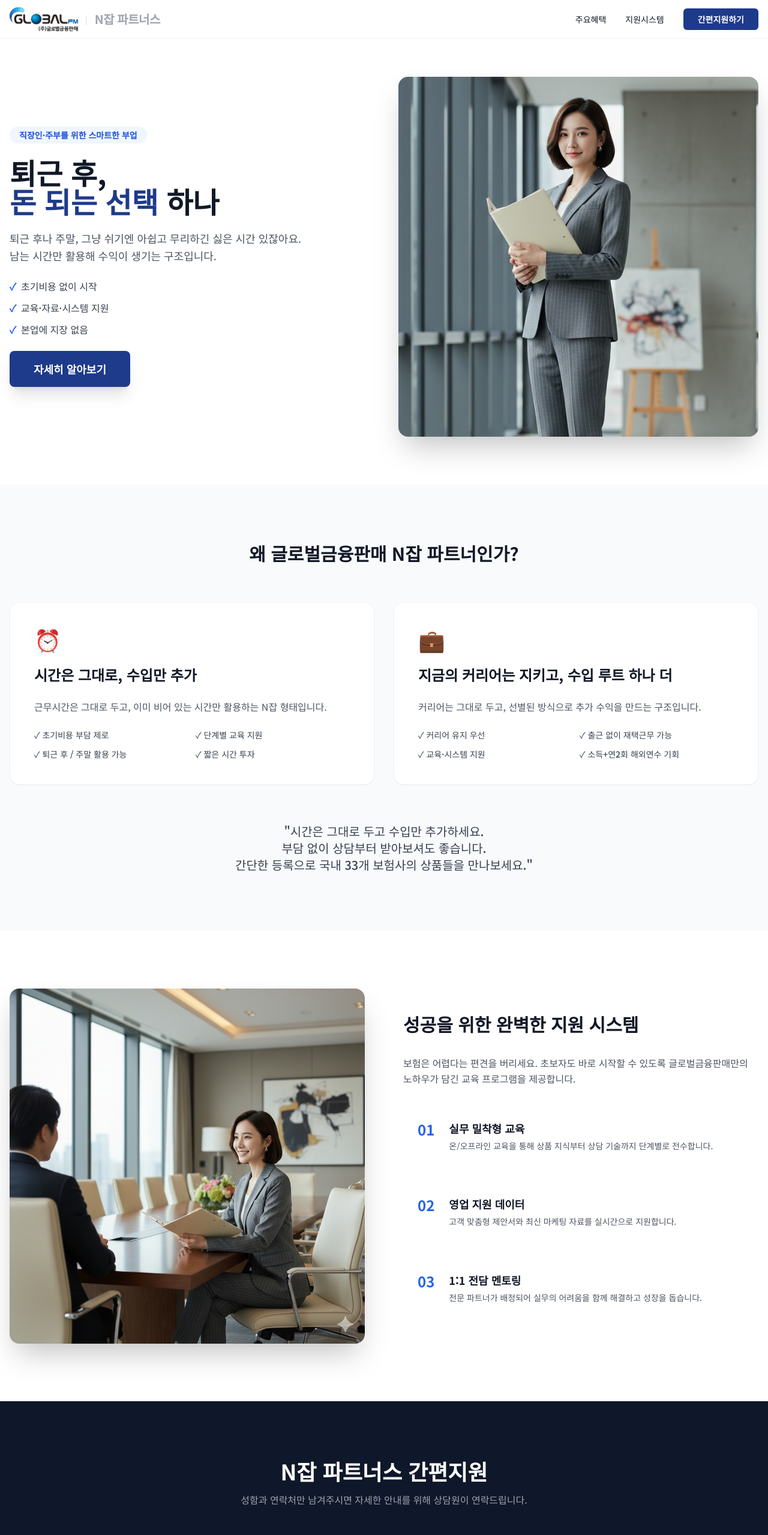
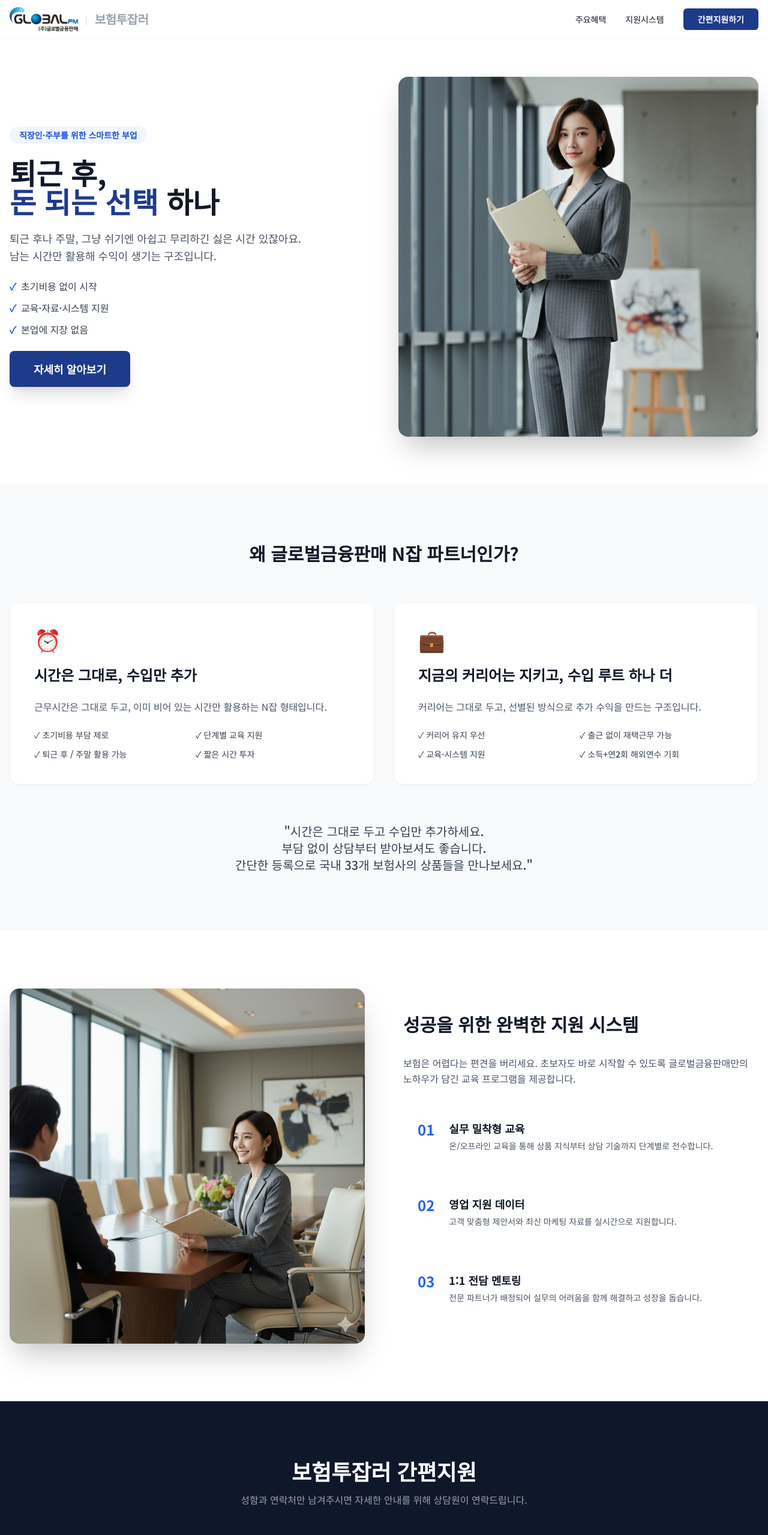
Before and after one commit to myneoego/NJobPartners, a React (Vite) app: page / in a window 1280 px wide. Shown: the top 2559 px of the page at 60% size. Built offline with nearby package versions, Linux system fonts and the light colour scheme.

Commit message:
Update service name from N잡 파트너스 to 보험투잡러

```diff
--- a/index.html
+++ b/index.html
@@ -4,7 +4,7 @@
     <meta charset="UTF-8" />
     <link rel="icon" type="image/svg+xml" href="/vite.svg" />
     <meta name="viewport" content="width=device-width, initial-scale=1.0" />
-    <title>N잡 파트너스 모집 - 글로벌금융판매</title>
+    <title>보험투잡러 모집 - 글로벌금융판매</title>
     <link rel="preconnect" href="https://fonts.googleapis.com">
     <link rel="preconnect" href="https://fonts.gstatic.com" crossorigin>
     <link href="https://fonts.googleapis.com/css2?family=Noto+Sans+KR:wght@300;400;500;700&display=swap" rel="stylesheet">
--- a/src/components/ContactForm.jsx
+++ b/src/components/ContactForm.jsx
@@ -44,8 +44,8 @@ const ContactForm = () => {
     const templateParams = {
       name: formData.name,
       phone: formatPhoneNumber(formData.phone),
-      subject: `[N잡 파트너스 간편 지원]${formData.name}`,
-      from_name: 'N잡 파트너스'
+      subject: `[보험투잡러 간편 지원]${formData.name}`,
+      from_name: '보험투잡러'
     };
 
     try {
@@ -69,7 +69,7 @@ const ContactForm = () => {
     <section id="apply" className="py-24 px-4 bg-[#0f172a] text-white">
       <div className="max-w-3xl mx-auto text-center space-y-12">
         <div className="space-y-4">
-          <h2 className="text-4xl font-bold">N잡 파트너스 간편지원</h2>
+          <h2 className="text-4xl font-bold">보험투잡러 간편지원</h2>
           <p className="text-gray-400">성함과 연락처만 남겨주시면 자세한 안내를 위해 상담원이 연락드립니다.</p>
         </div>
         <form onSubmit={handleSubmit} className="bg-white/5 p-8 md:p-12 rounded-3xl border border-white/10 backdrop-blur-sm space-y-8 text-left">
@@ -102,12 +102,12 @@ const ContactForm = () => {
                 &lt;개인정보 수집 및 이용에 대한 안내&gt;<br /><br />
                 1. 개인정보 수집·이용 목적, 수집항목, 수집방법에 관한 사항<br />
                 가. 개인정보의 수집 및 이용목적<br />
-                글로벌금융판매는 N잡 파트너스 채용 상담을 위해 아래와 같은 최소한의 개인정보를 필수항목으로 수집하고 있습니다.<br />
+                글로벌금융판매는 보험투잡러 채용 상담을 위해 아래와 같은 최소한의 개인정보를 필수항목으로 수집하고 있습니다.<br />
                 나. 수집하는 개인정보 항목<br />
                 ο 필수항목 : 이름, 휴대폰 번호<br />
                 ο 기타 : 서비스 이용과정이나 사업처리 과정에서 아래와 같은 정보들이 자동으로 생성되어 수집될 수 있습니다.(쿠키, 방문 일시, 서비스 이용 기록)<br />
                 다. 개인정보 수집방법<br />
-                N잡 파트너스 채용 상담 문의 시 입력란에 직접 입력하는 방식<br /><br />
+                보험투잡러 채용 상담 문의 시 입력란에 직접 입력하는 방식<br /><br />
                 2. 개인정보의 보유 및 이용기간, 파기절차 및 방법<br />
                 가. 보유 및 이용기간<br />
                 개인정보의 보유 및 이용 기간 : 동의일로부터 1년<br />
--- a/src/components/Header.jsx
+++ b/src/components/Header.jsx
@@ -7,7 +7,7 @@ const Header = () => (
       <div className="flex items-center gap-3">
         <img src={logo} alt="글로벌금융판매 로고" className="h-10 w-auto object-contain" />
         <span className="text-gray-300 text-sm">|</span>
-        <span className="text-gray-400 text-xl font-bold tracking-tight">N잡 파트너스</span>
+        <span className="text-gray-400 text-xl font-bold tracking-tight">보험투잡러</span>
       </div>
       <nav className="hidden md:flex items-center gap-8">
         <a href="#features" className="text-sm font-medium hover:text-blue-700 transition-colors">주요혜택</a>
```
